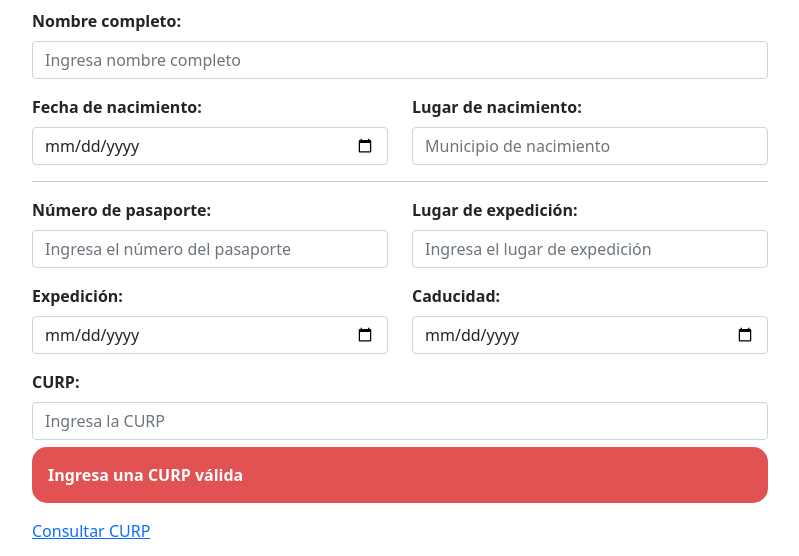
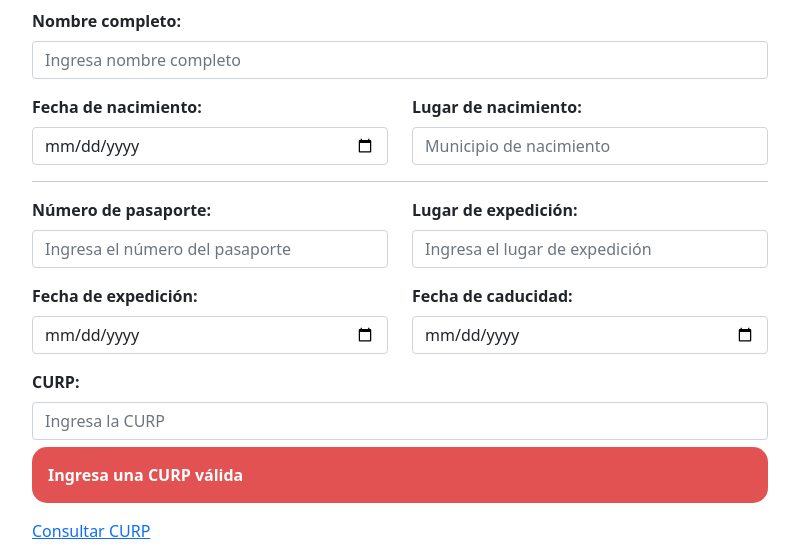
Before and after one commit to tram-visas/DS-160, a plain HTML site: page index.html in a window 1280 px wide. Shown: the part 201-757 px from the top of the page, without its empty margins (240-1039 px from the left). Drawn offline with nearby package versions, Linux system fonts and the light colour scheme.

Commit message:
curp
actualizacion curp

```diff
--- a/index.html
+++ b/index.html
@@ -106,11 +106,11 @@
 
                     <div class="row mb-3">
                         <div class="col-md-6">
-                            <label for="expedicion" class="form-label"><strong>Expedición:</strong></label>
+                            <label for="expedicion" class="form-label"><strong>Fecha de expedición:</strong></label>
                             <input type="date" class="form-control" id="expedicion" placeholder="DD/MM/AA">
                         </div>
                         <div class="col-md-6">
-                            <label for="caducidad" class="form-label"><strong>Caducidad:</strong></label>
+                            <label for="caducidad" class="form-label"><strong>Fecha de caducidad:</strong></label>
                             <input type="date" class="form-control" id="caducidad" placeholder="DD/MM/AA">
                         </div>
                     </div>
```
